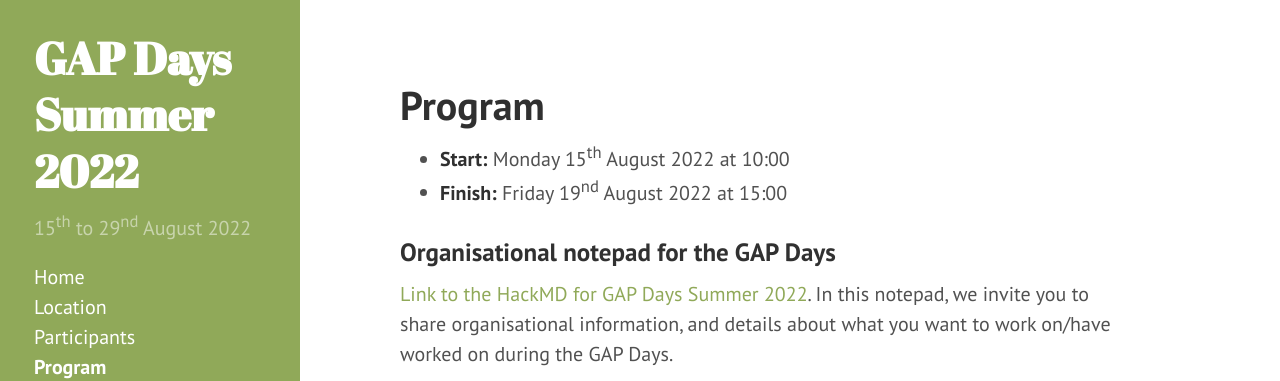
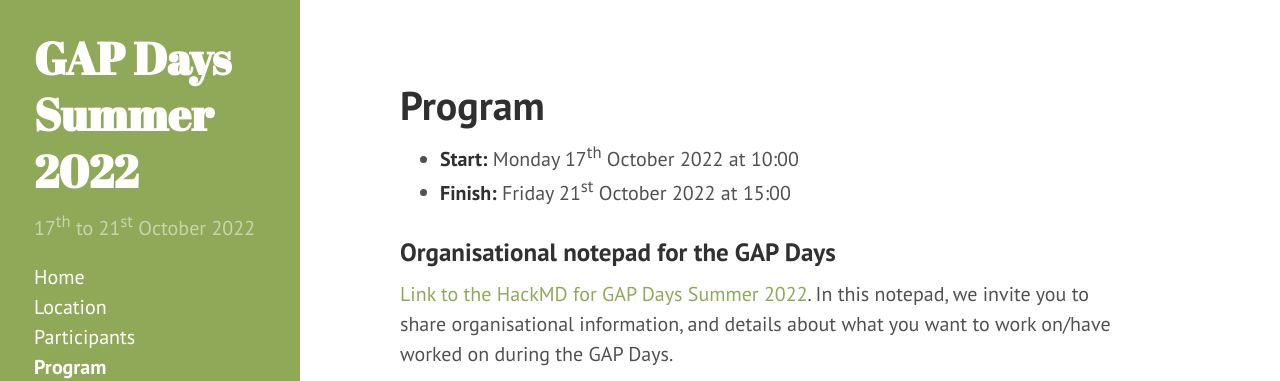
Before and after one commit to jazzcat/gapdays2022-summer, a Jekyll site: the page built from program.md, in a window 1280 px wide and 900 px high. Shown: the top 381 px of the window. Built offline with Jekyll 4.4.1, drawn with Linux system fonts in a browser that asks for light colours.

Commit message:
Save the date

```diff
--- a/_config.yml
+++ b/_config.yml
@@ -8,7 +8,7 @@ permalink:        pretty
 # Setup
 title:            'GAP Days Summer 2022'
 tagline:          'Matrix Object and Packages (?)'
-description:      '15<sup>th</sup> to 29<sup>nd</sup> August 2022'
+description:      '17<sup>th</sup> to 21<sup>st</sup> October 2022'
 location:         'RWTH Aachen University'
 url:              https://www.gapdays.de
 baseurl:          /gapdays2022-summer
--- a/program.md
+++ b/program.md
@@ -3,8 +3,8 @@ layout: page
 title: Program
 ---
 
-* __Start:__ Monday 15<sup>th</sup> August 2022 at 10:00
-* __Finish:__ Friday 19<sup>nd</sup> August 2022 at 15:00
+* __Start:__ Monday 17<sup>th</sup> October 2022 at 10:00
+* __Finish:__ Friday 21<sup>st</sup> October 2022 at 15:00
 
 ### Organisational notepad for the GAP Days
 
```
